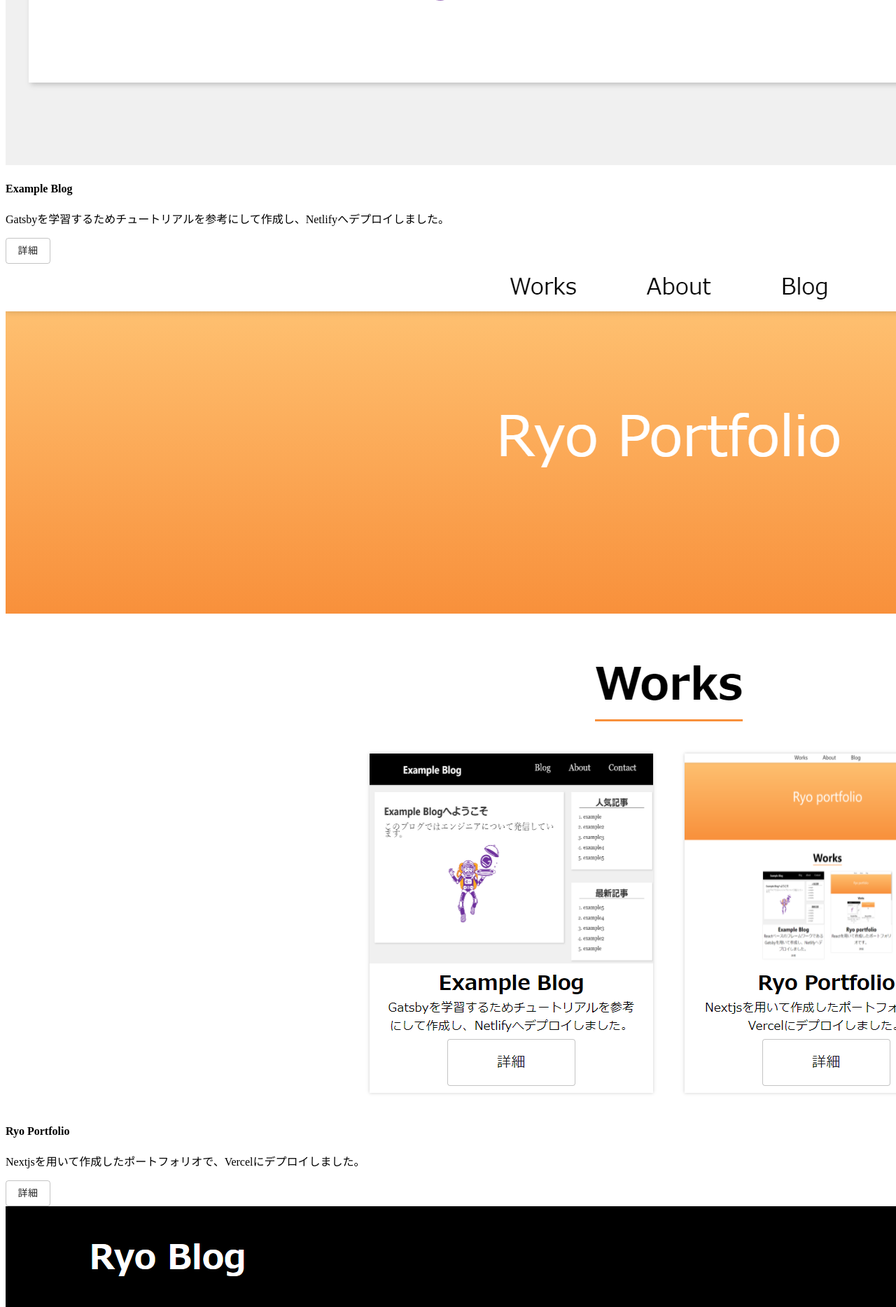
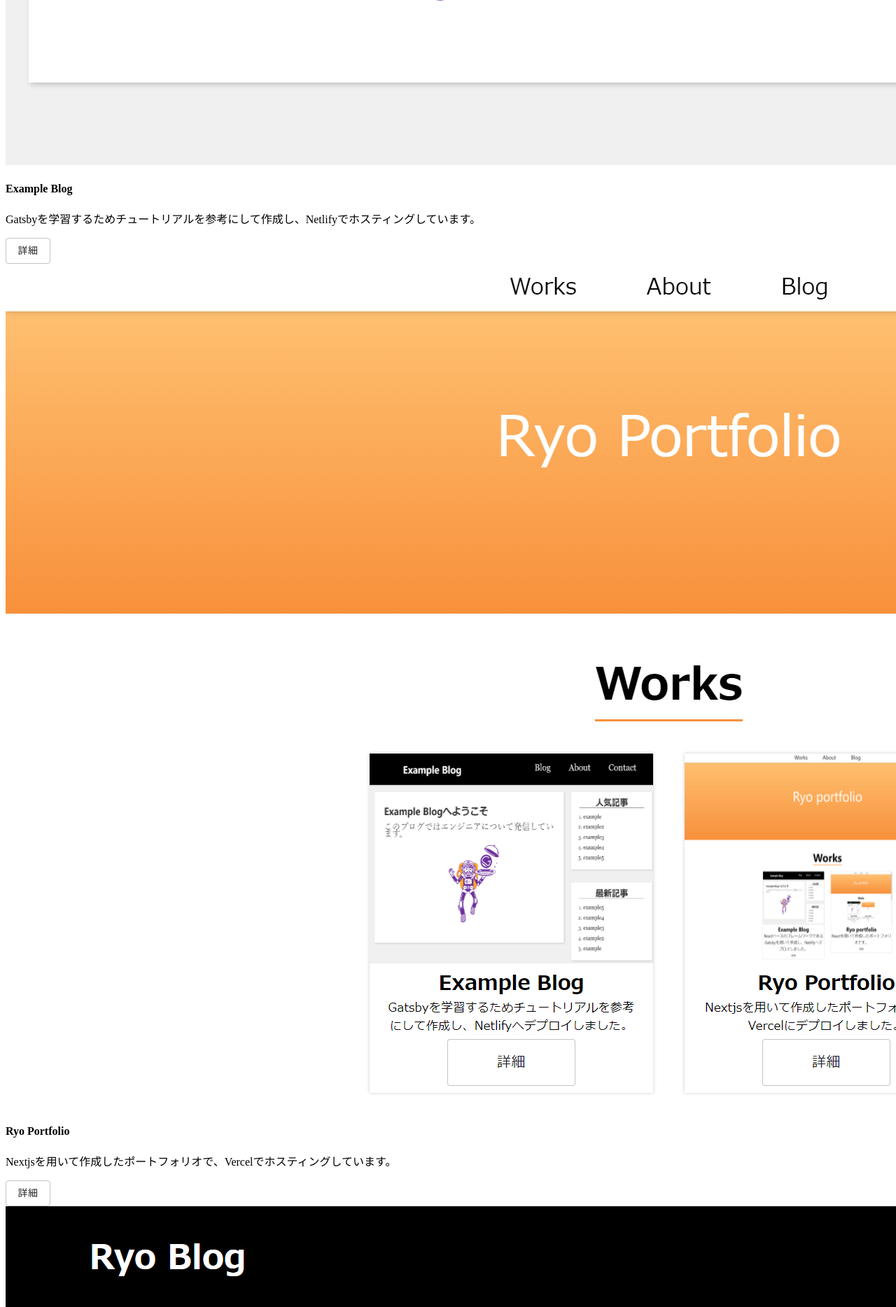
Before and after one commit to sugiwa/portfolio, a Next.js app: page / in a window 1280 px wide. Shown: the part 1134-3002 px from the top of the page at 70% size. Built offline with nearby package versions, Linux system fonts and the light colour scheme.

Commit message:
change description

```diff
--- a/pages/index.js
+++ b/pages/index.js
@@ -6,7 +6,7 @@ const Data = () => {
     const WorkLists = [
         {
             name:'Example Blog',
-            description:'Gatsbyを学習するためチュートリアルを参考にして作成し、Netlifyへデプロイしました。',
+            description:'Gatsbyを学習するためチュートリアルを参考にして作成し、Netlifyでホスティングしています。',
             image:'../static/image/exampleblog.png',
             url:'https://youthful-williams-7f4bf8.netlify.app/',
             details:'Reactでブログを作成するにあたり、フレームワークの候補としてGatsbyかNextが挙がりましたがGatsbyの方が速くGraphQLが使えるとのことなのでこちらを採用しました。',
@@ -14,7 +14,7 @@ const Data = () => {
         },
         {
             name:'Ryo Portfolio',
-            description:'Nextjsを用いて作成したポートフォリオで、Vercelにデプロイしました。',
+            description:'Nextjsを用いて作成したポートフォリオで、Vercelでホスティングしています。',
             image:'../static/image/portfolio.png',
             url:'https://portfolio-one-theta.vercel.app/',
             details:'Reactで作成したポートフォリオサイトをNextjsに移行しました。レスポンシブでシンプルなデザインとなるよう意識しました。',
@@ -25,7 +25,7 @@ const Data = () => {
             description:'学習のアウトプットとしての情報発信兼新たな技術を試すためのサイトです',
             image:'../static/image/ryoblog.png',
             url:'https://www.ryoblg.com/',
-            details:'このサイトはNetlifyにデプロイされ、Contentfulで書かれた記事を取得しています。また、シンタックスハイライトやその他ツールなどブログとして活用できそうな機能を実際に取り入れて試すということも行っています。',
+            details:'このサイトはNetlifyでホスティングされ、Contentfulで書かれた記事を取得しています。また、シンタックスハイライトやその他ツールなどブログとして活用できそうな機能を実際に取り入れて試すということも行っています。',
             skill:'React,Gatsby,GraphQL'
         },
     ]
```
